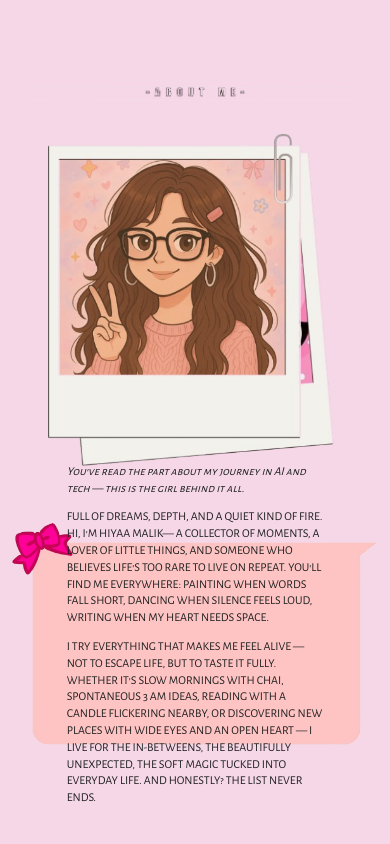
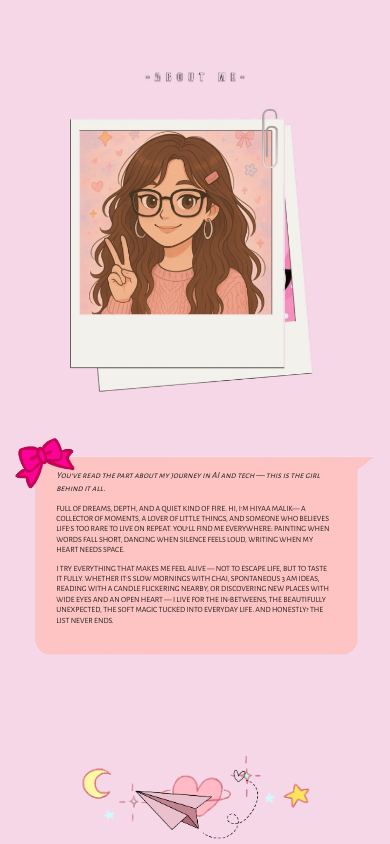
Before and after one commit to hiyaamalik/The-Real-Hiyaa-Malik, a React (Vite) app: page / in a window 390 px wide. Shown: the part 800-1644 px from the top of the page. Built offline with nearby package versions, Linux system fonts and the light colour scheme; the HTML template or start-up script is replaced by a standard one.

Commit message:
Mobile Fixes

```diff
--- a/src/styles/About.css
+++ b/src/styles/About.css
@@ -1,15 +1,15 @@
 .about-container {
     background-color: #f5d7e7;
-    padding: 40px 3%;
+    padding: 30px 5%;
     text-align: center;
     position: relative;
     overflow-x: hidden;
 }
 
 .about-heading {
-    width: 90%;
+    width: 85%;
     max-width: 800px;
-    margin: 0 auto 30px;
+    margin: 0 auto 25px;
     display: block;
 }
 
@@ -17,15 +17,15 @@
     display: flex;
     flex-direction: column;
     align-items: center;
-    gap: 30px;
+    gap: 25px;
     max-width: 100%;
     margin: 0 auto;
 }
 
 /* Polaroid Image - Mobile First */
 .about-polaroid {
-    width: 80%;
-    max-width: 300px;
+    width: 70%;
+    max-width: 280px;
     border-radius: 10px;
     order: 1;
     margin: 0 auto;
@@ -34,9 +34,10 @@
 /* Text Bubble Area - Mobile First */
 .about-bubble-wrapper {
     position: relative;
-    width: 100%;
+    width: 95%;
+    max-width: 400px;
     order: 2;
-    margin: 20px 0;
+    margin: 15px auto;
 }
 
 .dialogue-bubble {
@@ -47,39 +48,43 @@
 .bubble-text {
     position: absolute;
     top: 50%;
-    left: 15%;
-    right: 15%;
+    left: 12%;
+    right: 12%;
     transform: translateY(-50%);
-    font-size: 12px;
-    line-height: 1.4;
+    font-size: 11px;
+    line-height: 1.5;
     text-align: left;
     font-weight: 500;
     color: #222;
+    padding: 0 5px;
 }
 
 .about-intro {
     font-style: italic;
-    margin-bottom: 8px;
+    margin-bottom: 10px;
+    font-size: 10px;
 }
 
 .about-main,
 .about-secondary {
     text-transform: uppercase;
-    margin-bottom: 10px;
+    margin-bottom: 8px;
+    font-size: 9px;
+    line-height: 1.4;
 }
 
 /* Decorative Items - Mobile First */
 .about-decorations {
     position: relative;
     width: 100%;
-    height: 150px;
-    margin-top: 40px;
+    height: 120px;
+    margin-top: 30px;
 }
 
 .decor-items {
     position: absolute;
-    width: 100%;
-    max-width: 350px;
+    width: 80%;
+    max-width: 300px;
     left: 50%;
     transform: translateX(-50%);
     top: 0;
@@ -88,11 +93,11 @@
 
 .airplane {
     position: absolute;
-    width: 60%;
-    max-width: 200px;
+    width: 50%;
+    max-width: 150px;
     left: 50%;
     transform: translateX(-50%);
-    top: 50px;
+    top: 40px;
     z-index: 2;
 }
 
@@ -106,6 +111,63 @@
 .about-polaroid.reveal {
     opacity: 1;
     transform: translateY(0) scale(1);
+}
+
+/* Small Mobile Optimization */
+@media (max-width: 480px) {
+    .about-container {
+        padding: 25px 3%;
+    }
+
+    .about-heading {
+        width: 90%;
+        margin-bottom: 20px;
+    }
+
+    .about-bubble-wrapper {
+        width: 98%;
+        max-width: none;
+    }
+
+    .bubble-text {
+        left: 10%;
+        right: 10%;
+        font-size: 10px;
+        line-height: 1.4;
+    }
+
+    .about-intro {
+        font-size: 9px;
+        margin-bottom: 8px;
+    }
+
+    .about-main,
+    .about-secondary {
+        font-size: 8px;
+        line-height: 1.3;
+        margin-bottom: 6px;
+    }
+
+    .about-polaroid {
+        width: 75%;
+        max-width: 250px;
+    }
+
+    .about-decorations {
+        height: 100px;
+        margin-top: 25px;
+    }
+
+    .decor-items {
+        width: 85%;
+        max-width: 280px;
+    }
+
+    .airplane {
+        width: 45%;
+        max-width: 130px;
+        top: 35px;
+    }
 }
 
 /* Tablet Styles */
@@ -129,6 +191,7 @@
 
     .about-bubble-wrapper {
         width: 58%;
+        max-width: none;
         order: 1;
         margin: 0;
     }
@@ -143,10 +206,18 @@
         left: 10%;
         right: 10%;
         transform: translateY(-65%);
+        padding: 0;
+    }
+
+    .about-intro {
+        font-size: 15px;
+        margin-bottom: 12px;
     }
 
     .about-main,
     .about-secondary {
+        font-size: 15px;
+        line-height: 1.6;
         margin-bottom: 15px;
     }
 
@@ -179,7 +250,7 @@
     }
 }
 
-/* Desktop Styles */
+/* Desktop Styles - Preserved exactly as your original */
 @media (min-width: 1024px) {
     .about-container {
         padding: 60px 5%;
@@ -206,11 +277,14 @@
     }
 
     .about-intro {
+        font-size: 16px;
         margin-bottom: 12px;
     }
 
     .about-main,
     .about-secondary {
+        font-size: 16px;
+        line-height: 1.7;
         margin-bottom: 18px;
     }
 
```
